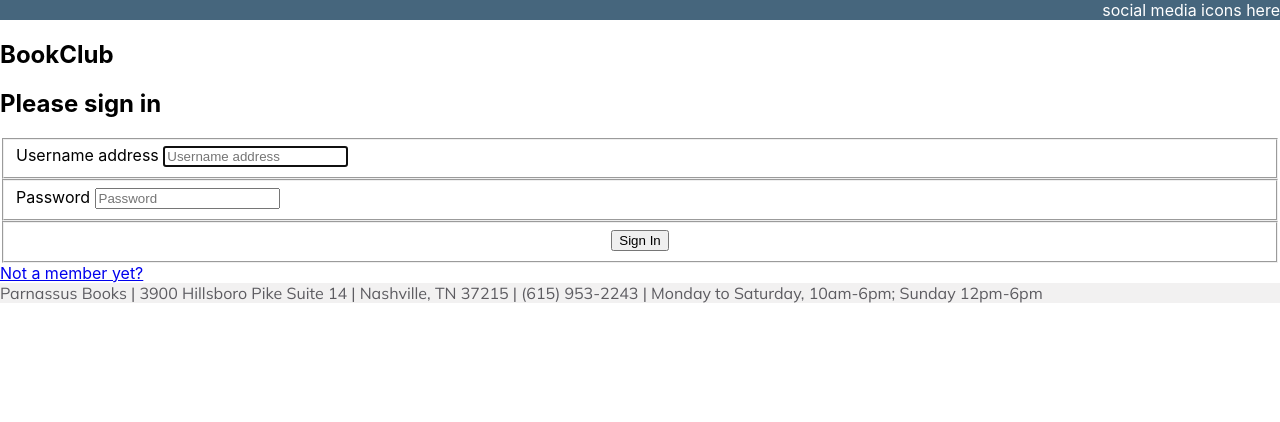
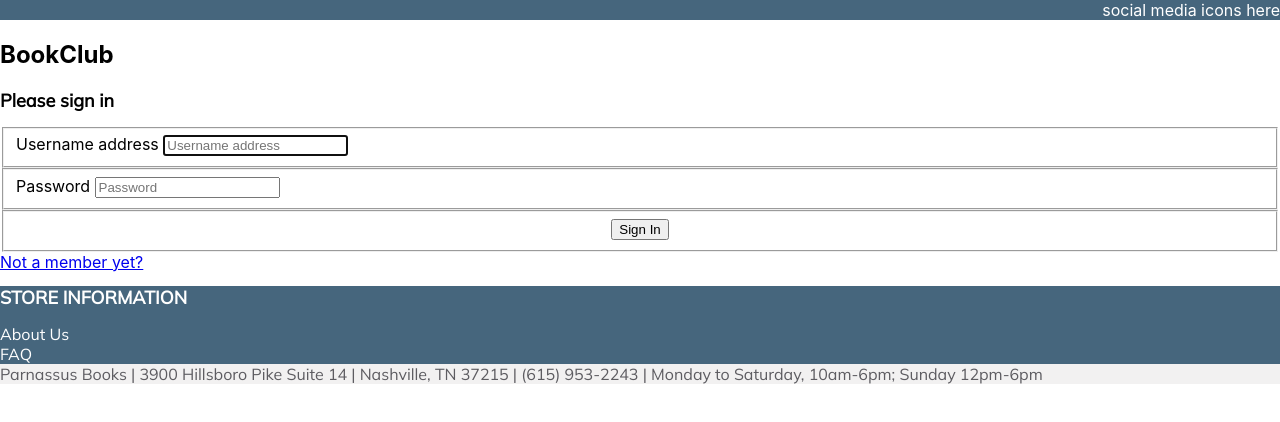
Before and after one commit to jackiebgregory/bookclub-client, a React (Create React App) app: page /login in a window 1280 px wide. Shown: the top 422 px of the page. Built offline with nearby package versions, Linux system fonts and the light colour scheme.

Commit message:
worked on navbar and footer

```diff
--- a/src/components/bookclub.css
+++ b/src/components/bookclub.css
@@ -4,7 +4,19 @@ header {
   text-align: right;
 }
 
-footer {
+h2 {
+  font-size: 18px;
+  font-family: 'Mulish', sans-serif;
+}
+
+.footer-1 {
+  color: white;
+  background-color: #46667D;
+  text-decoration: none;
+  font-family: 'Mulish', sans-serif;
+}
+
+.footer-2 {
   background-color: #F2F1F1;
   font-family: 'Mulish', sans-serif;
   color: #5D5C61;
--- a/src/components/bookclub.js
+++ b/src/components/bookclub.js
@@ -29,6 +29,19 @@ export const BookClub = () => (
         <Route path="/register" element={<Register />}></Route>
     </Routes>
     </BrowserRouter>
-    <footer>Parnassus Books | 3900 Hillsboro Pike Suite 14 | Nashville, TN 37215 | (615) 953-2243 | Monday to Saturday, 10am-6pm; Sunday 12pm-6pm</footer>
+
+    <footer className="footer-1">
+
+        <h2>STORE INFORMATION</h2>
+        <div>
+            <a className="footer-1" href="https://www.parnassusbooks.net/about-us">About Us</a>
+        </div>
+        <div>
+            <a className="footer-1" href="https://www.parnassusbooks.net/frequently-asked-questions">FAQ</a>
+        </div>
+
+    </footer>
+
+    <footer className="footer-2">Parnassus Books | 3900 Hillsboro Pike Suite 14 | Nashville, TN 37215 | (615) 953-2243 | Monday to Saturday, 10am-6pm; Sunday 12pm-6pm</footer>
     </>
 )
--- a/src/components/nav/NavBar.js
+++ b/src/components/nav/NavBar.js
@@ -7,7 +7,7 @@ export const NavBar = () => {
     return (
         <ul className="navbar">
             <li className="navbar__item">
-            <img scr="https://www.parnassusbooks.net/sites/parnassusbooks.net/files/Parnassus%20Logo%20transparent%20background.png"/>
+            <img scr="/logo.png" alt=""/>
             </li>
             <li className="navbar__item">
             <Link className="nav-link" to="/books">Add a Book</Link>
```
Also changed, not shown: src/components/nav/logo.png (added).
